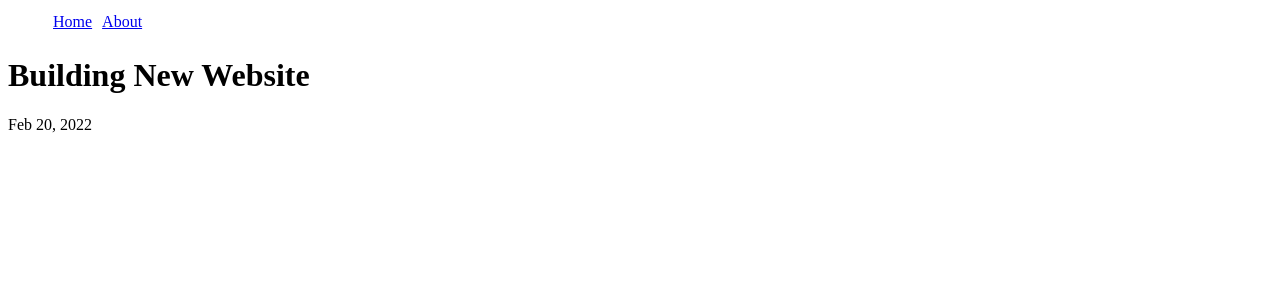
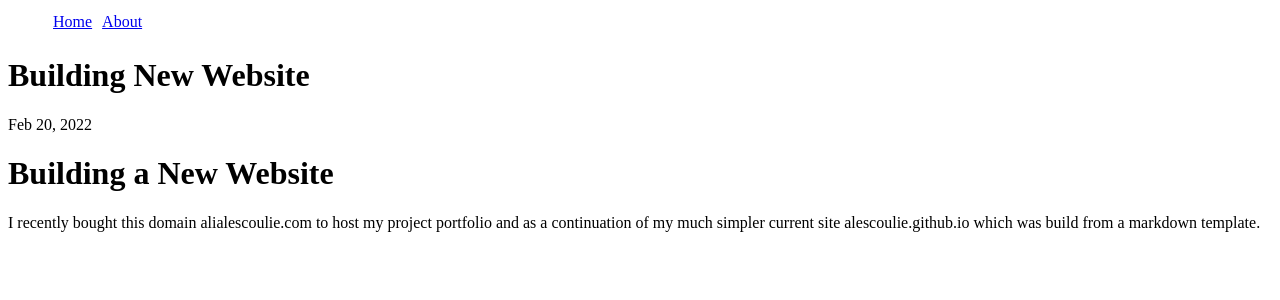
Before and after one commit to ALescoulie/alialescoulie.com, a Jekyll site: the page built from alialescoulie/_posts/2022-02-20-new-site.md, in a window 1280 px wide. Shown: the top 300 px of the page. Built offline with Jekyll 4.4.1, drawn with Linux system fonts in a browser that asks for light colours.

```diff
--- a/alialescoulie/404.html
+++ b/alialescoulie/404.html
@@ -2,7 +2,6 @@
 permalink: /404.html
 layout: default
 ---
-{% include navbar.html %}
 
 <style type="text/css" media="screen">
   .container {
--- a/alialescoulie/Gemfile
+++ b/alialescoulie/Gemfile
@@ -27,3 +27,7 @@ end
 
 # Performance-booster for watching directories on Windows
 gem "wdm", "~> 0.1.1", :platforms => [:mingw, :x64_mingw, :mswin]
+gem "sdbm"
+gem "webrick"
+gem "net-telnet"
+gem "xmlrpc"
--- a/alialescoulie/_config.yml
+++ b/alialescoulie/_config.yml
@@ -23,7 +23,7 @@ email: alia.lescoulie@gmail.com
 description: >- # this means to ignore newlines until "baseurl:"
   Portfolio for my work focusing on computational science and software.
 url: "https://alialescoulie.com" # the base hostname & protocol for your site, e.g. http://example.com
-github_username:  jekyll
+github_username:  ALescoulie
 
 # Build settings
 theme: minima
--- a/alialescoulie/_posts/2022-02-20-new-site.md
+++ b/alialescoulie/_posts/2022-02-20-new-site.md
@@ -4,3 +4,7 @@ title: "Building New Website"
 date: 2022-02-20 14:55:00
 categories: technology
 ---
+
+# Building a New Website
+
+I recently bought this domain alialescoulie.com to host my project portfolio and as a continuation of my much simpler current site alescoulie.github.io which was build from a markdown template.
```
Also changed, not shown: alialescoulie/Gemfile.lock.
